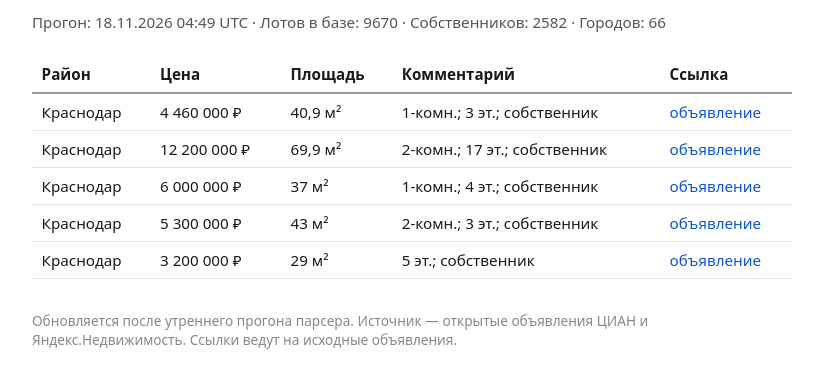
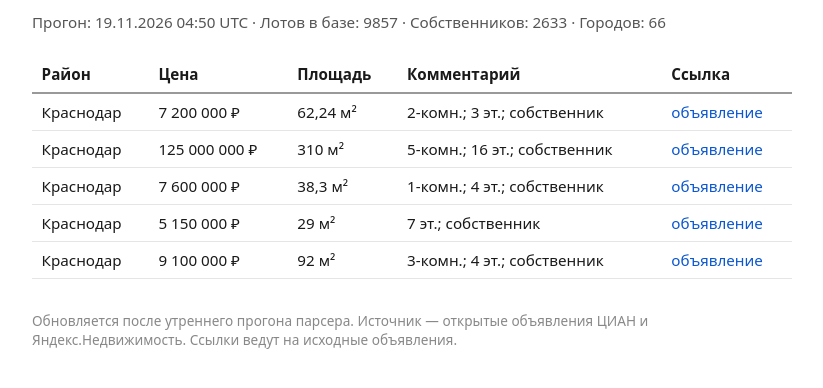
Before and after one commit to isaafoks-collab/realtor-service, a plain HTML site: page index.html in a window 1280 px wide. Shown: the part 66-454 px from the top of the page, without its empty margins (228-1051 px from the left). Drawn offline with Linux system fonts and the light colour scheme.

Commit message:
витрина: авто-обновление после утреннего прогона

```diff
--- a/index.html
+++ b/index.html
@@ -3,7 +3,7 @@
 <head>
 <meta charset="utf-8">
 <meta name="viewport" content="width=device-width, initial-scale=1">
-<title>Свежие лоты-собственники — 18.11.2026 04:49 UTC</title>
+<title>Свежие лоты-собственники — 19.11.2026 04:50 UTC</title>
 <style>
  body { font-family: system-ui, -apple-system, Segoe UI, Roboto, sans-serif;
         max-width: 760px; margin: 2rem auto; padding: 0 1rem; color: #1a1a1a; }
@@ -19,15 +19,15 @@
 </head>
 <body>
 <h1>Свежие лоты-собственники</h1>
-<div class="counters">Прогон: 18.11.2026 04:49 UTC &middot; Лотов в базе: 9670
- &middot; Собственников: 2582 &middot; Городов: 66</div>
+<div class="counters">Прогон: 19.11.2026 04:50 UTC &middot; Лотов в базе: 9857
+ &middot; Собственников: 2633 &middot; Городов: 66</div>
 <table>
 <tr><th>Район</th><th>Цена</th><th>Площадь</th><th>Комментарий</th><th>Ссылка</th></tr>
-<tr><td>Краснодар</td><td>4 460 000 ₽</td><td>40,9 м²</td><td>1-комн.; 3 эт.; собственник</td><td><a href="https://www.cian.ru/sale/flat/321000121/">объявление</a></td></tr>
-<tr><td>Краснодар</td><td>12 200 000 ₽</td><td>69,9 м²</td><td>2-комн.; 17 эт.; собственник</td><td><a href="https://www.cian.ru/sale/flat/327856406/">объявление</a></td></tr>
-<tr><td>Краснодар</td><td>6 000 000 ₽</td><td>37 м²</td><td>1-комн.; 4 эт.; собственник</td><td><a href="https://www.cian.ru/sale/flat/336390968/">объявление</a></td></tr>
-<tr><td>Краснодар</td><td>5 300 000 ₽</td><td>43 м²</td><td>2-комн.; 3 эт.; собственник</td><td><a href="https://www.cian.ru/sale/flat/320956229/">объявление</a></td></tr>
-<tr><td>Краснодар</td><td>3 200 000 ₽</td><td>29 м²</td><td>5 эт.; собственник</td><td><a href="https://www.cian.ru/sale/flat/334594604/">объявление</a></td></tr>
+<tr><td>Краснодар</td><td>7 200 000 ₽</td><td>62,24 м²</td><td>2-комн.; 3 эт.; собственник</td><td><a href="https://www.cian.ru/sale/flat/336615269/">объявление</a></td></tr>
+<tr><td>Краснодар</td><td>125 000 000 ₽</td><td>310 м²</td><td>5-комн.; 16 эт.; собственник</td><td><a href="https://www.cian.ru/sale/flat/336621026/">объявление</a></td></tr>
+<tr><td>Краснодар</td><td>7 600 000 ₽</td><td>38,3 м²</td><td>1-комн.; 4 эт.; собственник</td><td><a href="https://www.cian.ru/sale/flat/336591857/">объявление</a></td></tr>
+<tr><td>Краснодар</td><td>5 150 000 ₽</td><td>29 м²</td><td>7 эт.; собственник</td><td><a href="https://www.cian.ru/sale/flat/336212037/">объявление</a></td></tr>
+<tr><td>Краснодар</td><td>9 100 000 ₽</td><td>92 м²</td><td>3-комн.; 4 эт.; собственник</td><td><a href="https://www.cian.ru/sale/flat/316609123/">объявление</a></td></tr>
 </table>
 <footer>Обновляется после утреннего прогона парсера. Источник — открытые
 объявления ЦИАН и Яндекс.Недвижимость. Ссылки ведут на исходные объявления.</footer>
```
